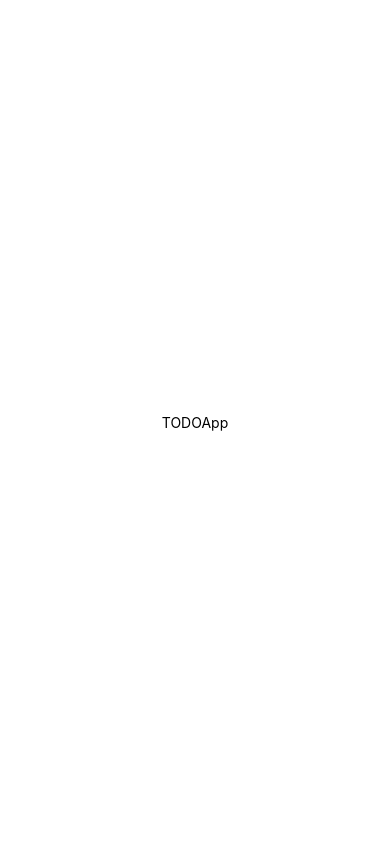
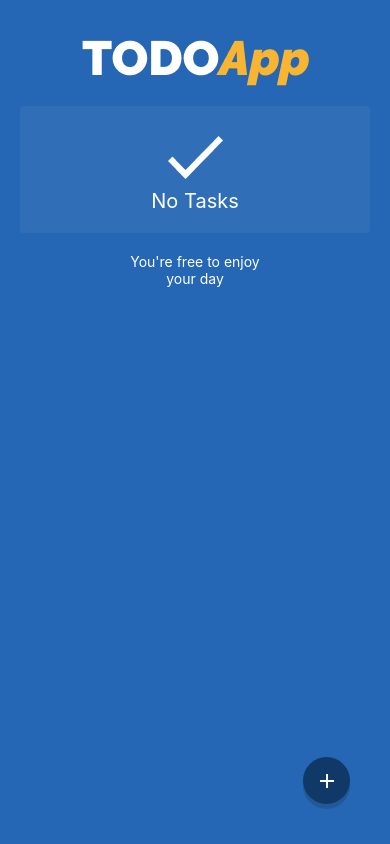
Before and after one commit to nilsonsierota/todo-app-mobile, a React Native app: screen / in a window 390 px wide. Built offline with nearby package versions, Linux system fonts and the light colour scheme.

Commit message:
feat: Button NoTasksCard NewTaskModal HomeScreen

```diff
--- a/App.tsx
+++ b/App.tsx
@@ -1,20 +1,5 @@
-import { StatusBar } from "expo-status-bar";
-import { StyleSheet, Text, View } from "react-native";
+import { HomeScreen } from "./src/screens/HomeScreen";
 
 export default function App() {
-  return (
-    <View style={styles.container}>
-      <Text>TODOApp</Text>
-      <StatusBar style="auto" />
-    </View>
-  );
+  return <HomeScreen />;
 }
-
-const styles = StyleSheet.create({
-  container: {
-    flex: 1,
-    backgroundColor: "#fff",
-    alignItems: "center",
-    justifyContent: "center",
-  },
-});
--- /dev/null
+++ b/src/components/Buttons/Button.tsx
@@ -0,0 +1,33 @@
+import React from "react";
+
+import { StyleSheet, Text, TouchableOpacity } from "react-native";
+import { Theme } from "../../themes";
+
+type Props = {
+  label: string;
+};
+
+export function Button({ label }: Props) {
+  return (
+    <TouchableOpacity style={styles.button}>
+      <Text style={styles.text}>{label}</Text>
+    </TouchableOpacity>
+  );
+}
+
+const styles = StyleSheet.create({
+  button: {
+    borderRadius: 4,
+    paddingVertical: 10,
+    paddingHorizontal: 20,
+    backgroundColor: Theme.colors.primary,
+    alignItems: "center",
+    justifyContent: "center",
+  },
+  text: {
+    fontWeight: "bold",
+    fontSize: 20,
+    textTransform: "uppercase",
+    color: "white",
+  },
+});
--- /dev/null
+++ b/src/components/Buttons/FabButton.tsx
@@ -0,0 +1,44 @@
+import React from "react";
+
+import { Image, StyleSheet, TouchableOpacity } from "react-native";
+import { Theme } from "../../themes";
+
+const plus = require("../../../assets/plus.png");
+
+type Props = {
+  onPress: VoidFunction;
+};
+
+export function FabButton({ onPress }: Props) {
+  return (
+    <TouchableOpacity
+      activeOpacity={0.5}
+      style={styles.container}
+      onPress={onPress}
+    >
+      <Image source={plus} style={styles.image} resizeMode="contain" />
+    </TouchableOpacity>
+  );
+}
+
+const styles = StyleSheet.create({
+  container: {
+    backgroundColor: Theme.colors.primaryDark,
+    borderRadius: 47,
+    width: 47,
+    height: 47,
+    alignItems: "center",
+    justifyContent: "center",
+    elevation: 0.5,
+    shadowColor: "#000",
+    shadowOffset: { width: 0, height: 5 },
+    shadowOpacity: 0.15,
+    position: "absolute",
+    right: 40,
+    bottom: 40,
+  },
+  image: {
+    width: 14,
+    height: 14,
+  },
+});
--- /dev/null
+++ b/src/components/Buttons/index.tsx
@@ -0,0 +1,2 @@
+export * from "./FabButton";
+export * from "./Button";
--- /dev/null
+++ b/src/components/Cards/NoTasksCard.tsx
@@ -0,0 +1,45 @@
+import React from "react";
+
+import { Image, StyleSheet, Text, View } from "react-native";
+
+const check = require("../../../assets/big-check.png");
+
+export function NoTasksCard() {
+  return (
+    <>
+      <View style={styles.container}>
+        <Image source={check} style={styles.image} />
+        <Text style={styles.text}>No Tasks</Text>
+      </View>
+
+      <View>
+        <Text style={styles.smallText}>You're free to enjoy your day</Text>
+      </View>
+    </>
+  );
+}
+
+const styles = StyleSheet.create({
+  container: {
+    backgroundColor: "rgba(255, 255, 255, 0.05)",
+    alignItems: "center",
+    justifyContent: "center",
+    paddingVertical: 20,
+    borderRadius: 4,
+  },
+  image: {
+    marginVertical: 10,
+  },
+  text: {
+    color: "white",
+    fontSize: 20,
+  },
+  smallText: {
+    width: 150,
+    color: "white",
+    fontSize: 14,
+    alignSelf: "center",
+    textAlign: "center",
+    paddingVertical: 20,
+  },
+});
--- /dev/null
+++ b/src/components/Cards/index.tsx
@@ -0,0 +1 @@
+export * from "./NoTasksCard";
--- /dev/null
+++ b/src/components/Modal/NewTaskModal.tsx
@@ -0,0 +1,98 @@
+import {
+  Modal,
+  StyleSheet,
+  View,
+  SafeAreaView,
+  Text,
+  Image,
+  TouchableOpacity,
+  TextInput,
+} from "react-native";
+import { Theme } from "../../themes";
+import { Button } from "../Buttons";
+
+const closeImage = require("../../../assets/close.png");
+
+type Props = {
+  isVisible: boolean;
+  OnClose: VoidFunction;
+};
+
+export function NewTaskModal({ isVisible, OnClose }: Props) {
+  return (
+    <Modal animationType="slide" visible={isVisible} transparent>
+      <SafeAreaView style={styles.safeArea}>
+        <View style={styles.container}>
+          <View style={styles.header}>
+            <Text style={styles.headerText}>New Task</Text>
+            <TouchableOpacity
+              onPress={OnClose}
+              hitSlop={{ top: 20, left: 20, right: 20, bottom: 20 }}
+            >
+              <Image
+                source={closeImage}
+                style={styles.closeImage}
+                resizeMode="contain"
+              />
+            </TouchableOpacity>
+          </View>
+          <View style={styles.modalContext}>
+            <TextInput
+              style={styles.textInput}
+              placeholder="Enter a task name here..."
+              placeholderTextColor="rgba(0,0,0,0.5)"
+            />
+            <Button label="CREATE" />
+          </View>
+        </View>
+      </SafeAreaView>
+    </Modal>
+  );
+}
+
+const styles = StyleSheet.create({
+  safeArea: {
+    flex: 1,
+    backgroundColor: "rgba(0,0,0,0.3)",
+    alignItems: "center",
+    justifyContent: "center",
+  },
+  container: {
+    width: "80%",
+    height: 200,
+    backgroundColor: "white",
+    borderRadius: 4,
+    shadowColor: "#000",
+    shadowOffset: { width: 0, height: 5 },
+    shadowRadius: 10,
+    shadowOpacity: 0.15,
+  },
+  header: {
+    width: "100%",
+    height: 50,
+    backgroundColor: Theme.colors.primary,
+    borderTopLeftRadius: 4,
+    borderTopRightRadius: 4,
+    flexDirection: "row",
+    alignItems: "center",
+    justifyContent: "space-between",
+    paddingHorizontal: 20,
+  },
+  headerText: {
+    color: "white",
+    fontWeight: "bold",
+    fontSize: 18,
+  },
+  closeImage: {
+    width: 14,
+    height: 14,
+  },
+  textInput: {
+    borderBottomWidth: 1,
+    paddingVertical: 10,
+    marginBottom: 20,
+  },
+  modalContext: {
+    padding: 20,
+  },
+});
--- /dev/null
+++ b/src/components/Modal/index.tsx
@@ -0,0 +1 @@
+export * from "./NewTaskModal";
--- /dev/null
+++ b/src/components/index.tsx
@@ -0,0 +1,3 @@
+export * from "./Cards";
+export * from "./Buttons";
+export * from "./Modal";
--- /dev/null
+++ b/src/screens/HomeScreen.tsx
@@ -0,0 +1,42 @@
+import { useState } from "react";
+import { Image, SafeAreaView, StyleSheet, View } from "react-native";
+import { Theme } from "../themes";
+import { FabButton, NewTaskModal, NoTasksCard } from "../components";
+
+const logo = require("../../assets/logo.png");
+
+export function HomeScreen() {
+  const [isNewTaskModalVisible, setIsNewTaskModalVisible] = useState(false);
+
+  return (
+    <SafeAreaView style={styles.safeArea}>
+      <View style={styles.container}>
+        <Image source={logo} style={styles.logo} resizeMode="contain" />
+        <NoTasksCard />
+        <FabButton onPress={() => setIsNewTaskModalVisible(true)} />
+        <NewTaskModal
+          isVisible={isNewTaskModalVisible}
+          OnClose={() => setIsNewTaskModalVisible(false)}
+        />
+      </View>
+    </SafeAreaView>
+  );
+}
+
+const styles = StyleSheet.create({
+  safeArea: {
+    flex: 1,
+    backgroundColor: Theme.colors.primary,
+  },
+  container: {
+    flex: 1,
+    paddingVertical: 40,
+    paddingHorizontal: 20,
+  },
+  logo: {
+    width: 227,
+    height: 46,
+    alignSelf: "center",
+    marginBottom: 20,
+  },
+});
--- /dev/null
+++ b/src/themes/index.ts
@@ -0,0 +1,6 @@
+export const Theme = {
+  colors: {
+    primary: "#2567B4",
+    primaryDark: "#103968",
+  },
+};
```
